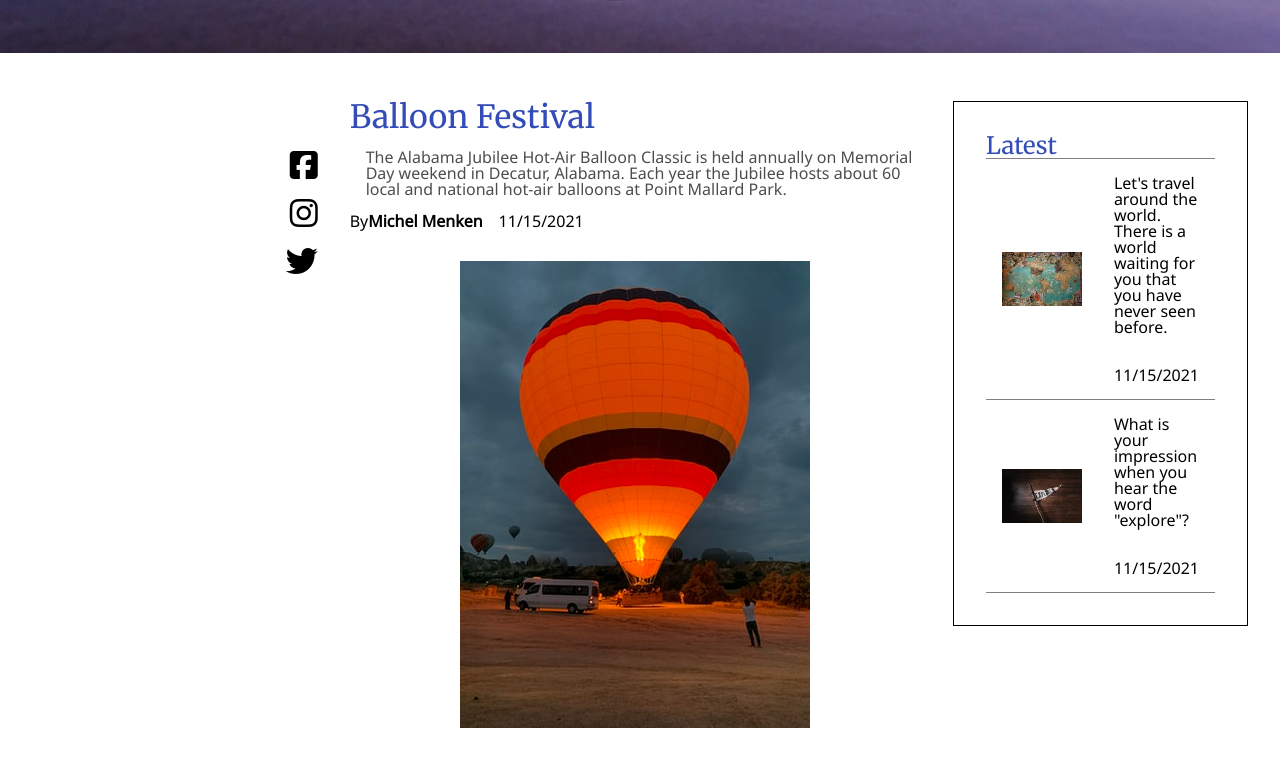
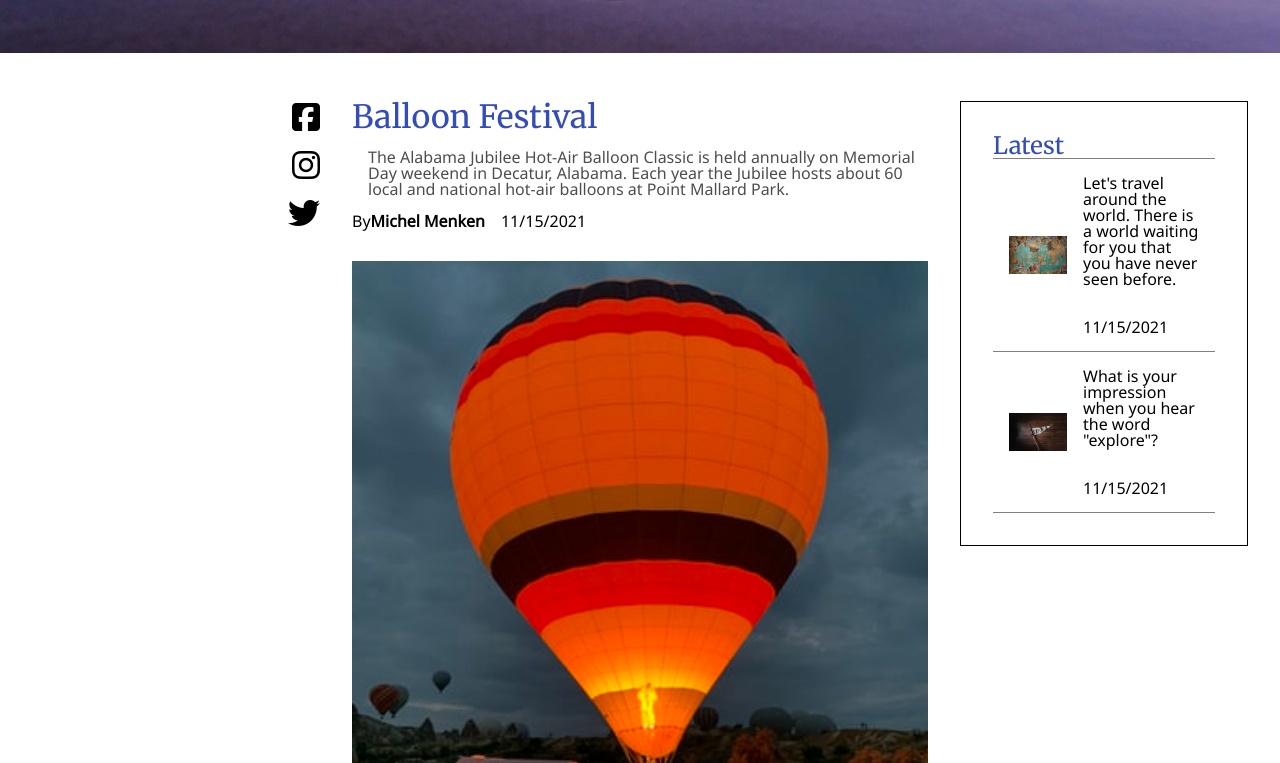
Before and after one commit to koh1project/magazine, a plain HTML site: page article.html in a window 1280 px wide. Shown: the part 557-1320 px from the top of the page. Drawn offline with Linux system fonts and the light colour scheme.

Commit message:
Change article style

```diff
--- a/article.html
+++ b/article.html
@@ -100,8 +100,8 @@
           <p class="text">Decatur (dɪˈkeɪtə(r)) is the largest city and county seat of Morgan County (with a portion also in Limestone County) in the U.S. state of Alabama. The city, nicknamed "The River City", is located in Northern Alabama on the banks of Wheeler Lake, along the Tennessee River. The population in 2010 was 55,683.</p>
         </blockquote>
         <div class="tag-container">
-          <span class="tag">Travel</span>
-          <span class="tag">Balloon</span>
+          <a href="article.html" class="tag"><span>Travel</span></a>
+          <a href="article.html" class="tag"><span>Balloon</span></a>
         </div>
       </main>
       <aside>
--- a/css/article.css
+++ b/css/article.css
@@ -15,10 +15,6 @@
 .content-container,
 footer {
   transform: translateY(calc(150px + 1rem));
-}
-
-.share {
-  padding: 2rem 0;
 }
 
 .article-info {
@@ -73,8 +69,12 @@ main h3 {
 }
 
 .article-image {
-  max-width: 90%;
-  margin: 2rem;
+  width: 100%;
+  margin: 2rem 0;
+  max-height: 80vh;
+
+  object-fit: cover;
+  object-position: 0% 20%;
 }
 
 .tag-container {
@@ -82,9 +82,13 @@ main h3 {
   margin: 1rem 0;
 }
 
-.tag {
+.tag:link {
+  display: inline-block;
+  height: 100%;
+  text-decoration: none;
+  padding: .5rem;
   border: 1px solid grey;
-  padding: .3rem;
+
   color: var(--color-black);
 }
 
@@ -96,8 +100,8 @@ aside {
 
 .latest-row {
   display: grid;
-  grid-template-columns: 1fr 3fr;
-  gap: 2rem;
+  grid-template-columns: 1fr 2fr;
+  gap: 1rem;
   padding: 1rem;
   border-top: .5px solid grey;
 }
@@ -127,6 +131,7 @@ aside {
     gap: 2rem;
     margin-top: 3rem;
   }
+
   .top-image {
     height: 70vh;
   }
@@ -143,7 +148,7 @@ aside {
   }
 
   .latest-row__image {
-    width: 5rem;
+    width: 100%;
     justify-self: center;
     align-self: center;
   }
--- a/css/style.css
+++ b/css/style.css
@@ -252,6 +252,7 @@ input {
   grid-template-columns: repeat(3, 1fr);
   width: 20rem;
   margin: 0 auto;
+  padding: 2rem 0;
 }
 
 .share li {
@@ -326,6 +327,7 @@ textarea:focus {
     width: 100%;
     padding-top: 1rem;
     align-self: start;
+    padding: 0;
   }
 
   .share li {
@@ -335,7 +337,7 @@ textarea:focus {
   .share li a:link {
     display: inline-block;
     height: 100%;
-    margin-top: 1rem;
+    padding-bottom: 1rem;
   }
 
   .footer {
```
